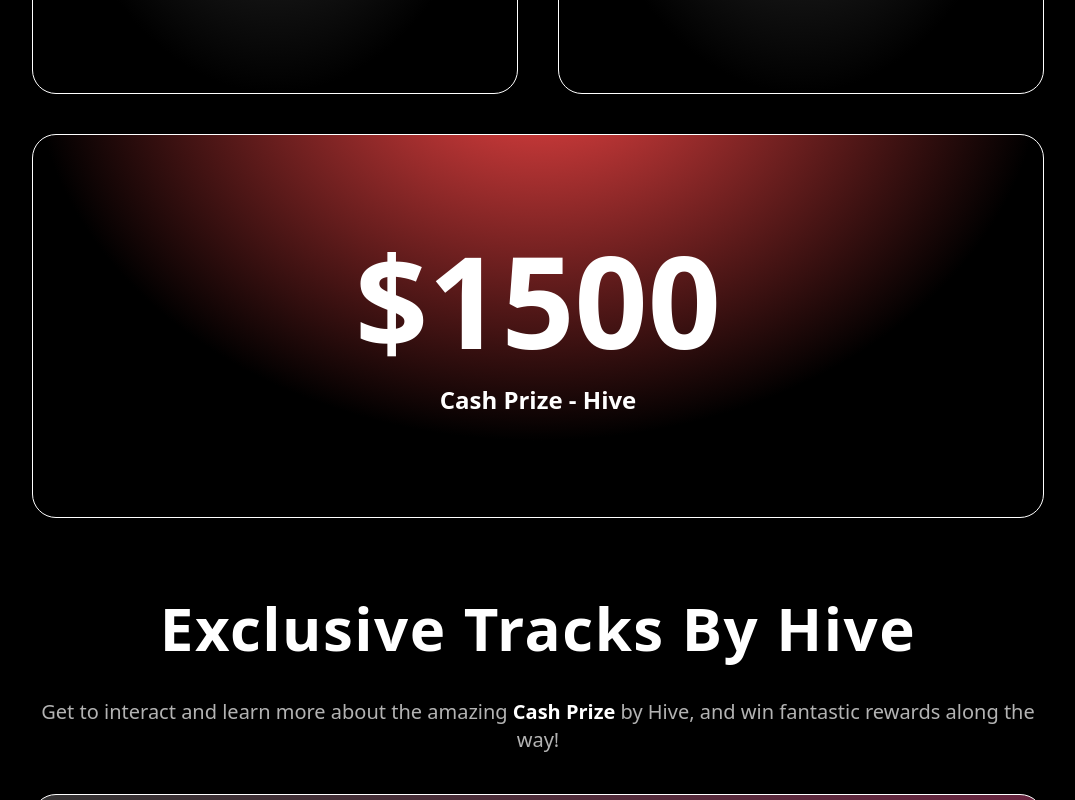
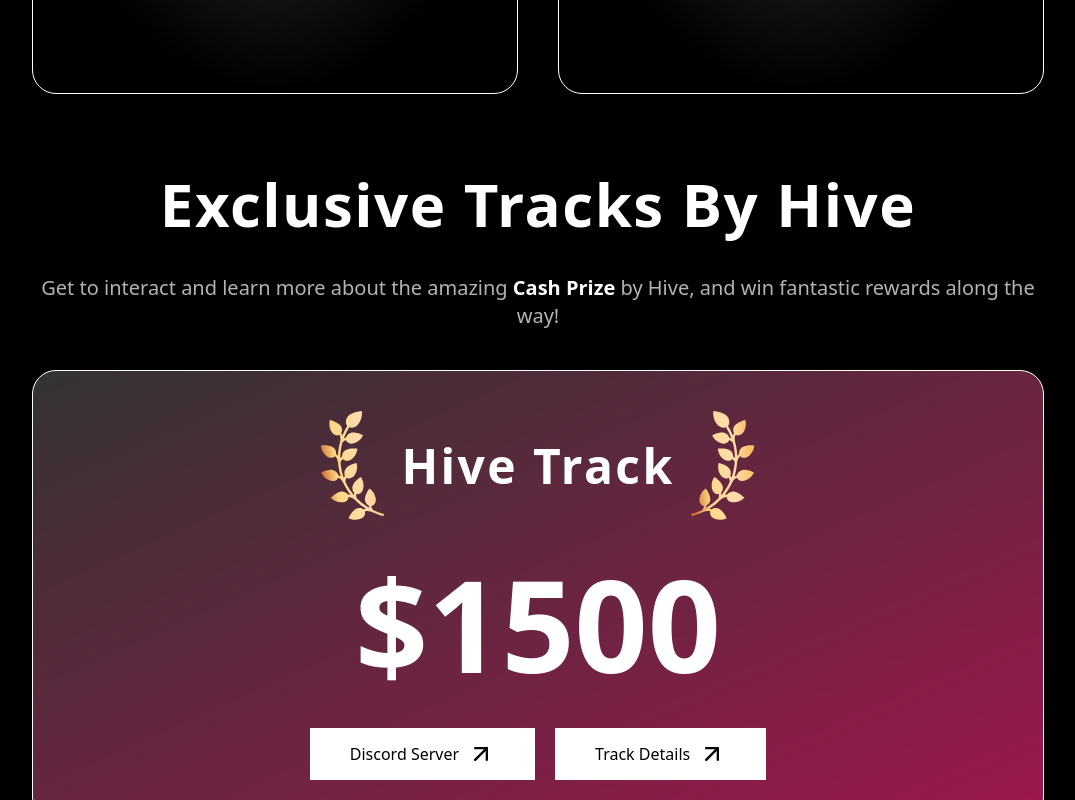
Before and after one commit to harshit-ostwal/hackwithindia, a Next.js app: page /Prizes in a window 1280 px wide. Shown: the part 1220-2020 px from the top of the page, without its empty margins (102-1177 px from the left). Built offline with nearby package versions, Linux system fonts and the light colour scheme.

Commit message:
Updated Hive Tacks & Prize List

```diff
--- a/src/components/(Prizes)/info3.jsx
+++ b/src/components/(Prizes)/info3.jsx
@@ -13,7 +13,7 @@
                 <p className="text-sm md:text-lg lg:text-xl text-white/70">Get to interact and learn more about the amazing <span className="font-bold text-white">Cash Prize</span> by Hive, and win fantastic rewards along the way!</p>
             </div>
 
-            <div className="flex flex-col items-center justify-center w-[95%] lg:w-4/5 gap-10 border border-white border-solid rounded-3xl h-80 md:h-96 bg-gradient-to-tl from-pink-800 to-white/20">
+            <div className="flex flex-col items-center justify-center w-[95%] lg:w-4/5 gap-10 border border-white border-solid rounded-3xl py-10 bg-gradient-to-tl from-pink-800 to-white/20">
                 <div className="flex items-center justify-center gap-0 md:gap-4">
                     <Image
                         src={LeftLeaf}
@@ -22,7 +22,7 @@
                         quality={100}
                         priority={true} fetchPriority="high"
                     />
-                    <h1 className="text-lg font-semibold tracking-wider text-center capitalize text-nowrap sm:text-2xl md:text-3xl lg:text-4xl xl:text-5xl">Hive Macro Challenge</h1>
+                    <h1 className="text-lg font-semibold tracking-wider text-center capitalize text-nowrap sm:text-2xl md:text-3xl lg:text-4xl xl:text-5xl">Hive Track</h1>
                     <Image
                         src={RightLeaf}
                         alt="leaf"
@@ -31,6 +31,7 @@
                         priority={true} fetchPriority="high"
                     />
                 </div>
+                <h1 className='font-bold text-7xl lg:text-9xl'>$1500</h1>
                 <div className="flex gap-5">
                     <Link href={"https://discord.gg/SuFVSywvVs"} target="_blank" className="flex items-center gap-2 px-4 py-2 text-sm font-medium text-black duration-150 bg-white md:py-3 md:text-base md:px-10 hover:scale-95 w-fit">Discord Server<FiArrowUpRight size={28} /></Link>
                     <Link href={"https://shorturl.at/P0478"} target="_blank" className="flex items-center gap-2 px-4 py-2 text-sm font-medium text-black duration-150 bg-white md:py-3 md:text-base md:px-10 hover:scale-95 w-fit">Track Details<FiArrowUpRight size={28} /></Link>
--- a/src/components/(Prizes)/prizesList.jsx
+++ b/src/components/(Prizes)/prizesList.jsx
@@ -19,12 +19,6 @@
                     <p className="text-2xl font-semibold">3rd Prize - Bronze</p>
                 </div>
             </div>
-
-            <div className="flex flex-col items-center justify-center w-full gap-5 border border-white border-solid h-60 rounded-3xl lg:h-96 bg-[radial-gradient(ellipse_50%_100%_at_50%_-20%,#ef4444,#000)]">
-                <h1 className='font-bold text-7xl lg:text-9xl'>$1500</h1>
-                <p className="text-2xl font-semibold">Cash Prize - Hive</p>
-            </div>
-
         </div>
     )
 }
```
